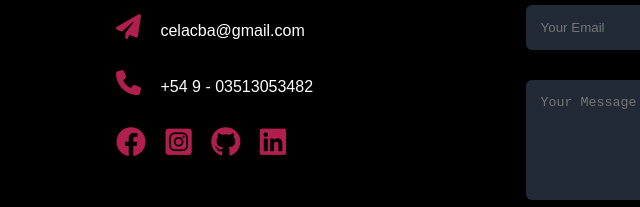
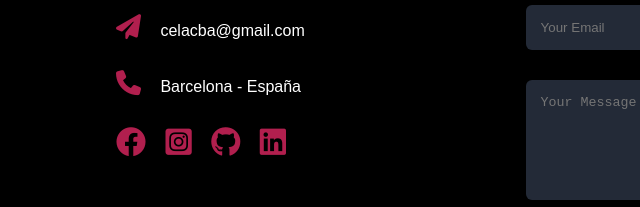
Before and after one commit to GuilleSalinas/MyPorfolio, a plain HTML site: page index.html in a window 1280 px wide. Shown: the part 3082-3289 px from the top of the page, 12-652 px from the left. Drawn offline with nearby package versions, Linux system fonts and the light colour scheme.

Commit message:
Update index.html

```diff
--- a/index.html
+++ b/index.html
@@ -189,7 +189,7 @@
                 <div class="coltact-left">
                     <h2 data-aos="zoom-in" class="sub-title">Contact Me</h2>
                     <p> <i class="fa-solid fa-paper-plane"></i> celacba@gmail.com </p>
-                    <p> <i class="fa-solid fa-phone"></i> +54 9 - 03513053482 </p>
+                    <p> <i class="fa-solid fa-phone"></i> Barcelona - España </p>
 
                     <div class="social-menu">
                         <ul>
```
